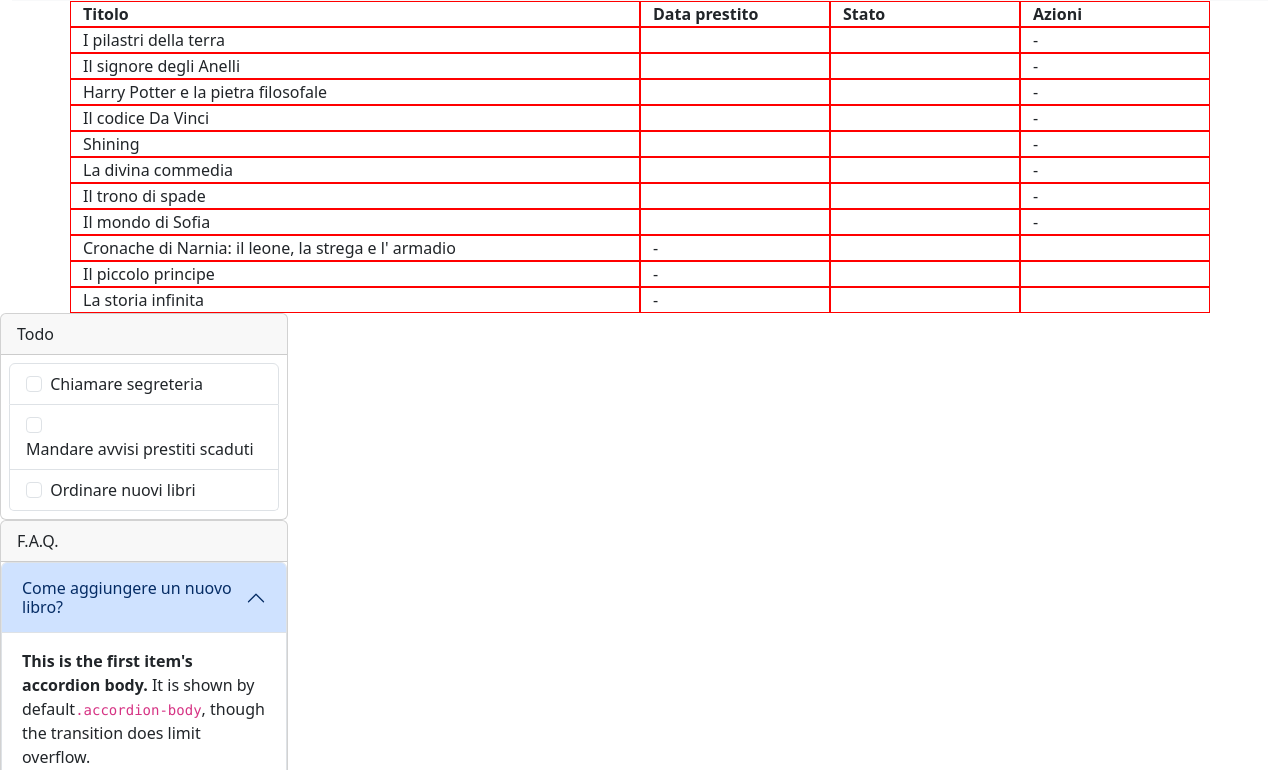
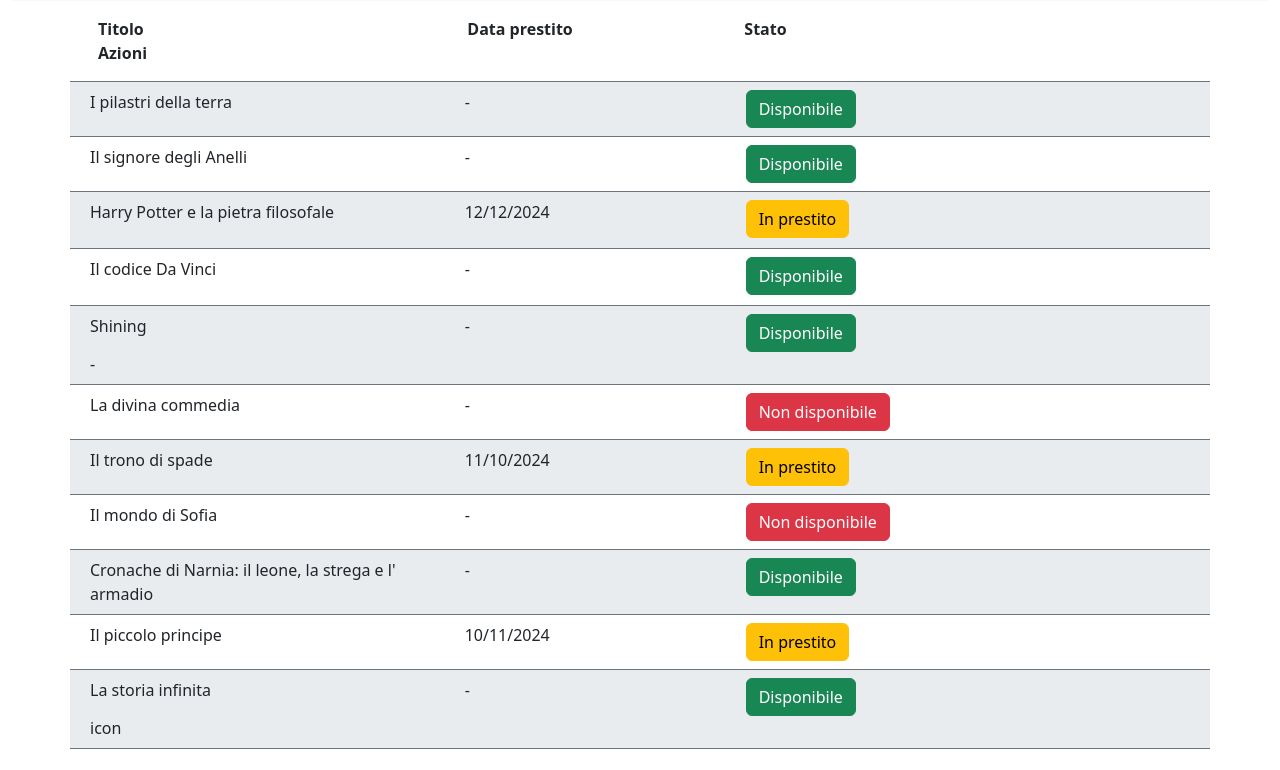
Before and after one commit to 413f10r/html-css-bootstrap-dashboard, a plain HTML site: page index.html in a window 1280 px wide. Shown: the part 147-917 px from the top of the page. Drawn offline with nearby package versions, Linux system fonts and the light colour scheme.

Commit message:
half-work

```diff
--- a/index.html
+++ b/index.html
@@ -11,30 +11,25 @@
 </head>
 
 <body>
-    <nav class=" navbar navbar-expand-lg --bs-body-bg ">
-        <div class="container-fluid">
+    <div>
+
+
+        <nav class="bg-warning navbar navbar-expand-lg --bs-body-bg ">
+            <div class=" container-fluid">
                 <a class="navbar-brand" href="#"><img width="50px" src="img-4/duck.png" class="img-fluid" alt=""></a>
                 <button class="navbar-toggler" type="button" data-bs-toggle="collapse"
-                data-bs-target="#navbarSupportedContent" aria-controls="navbarSupportedContent" aria-expanded="false"
-                aria-label="Toggle navigation">
+                    data-bs-target="#navbarSupportedContent" aria-controls="navbarSupportedContent"
+                    aria-expanded="false" aria-label="Toggle navigation">
                     <span class="navbar-toggler-icon"></span>
                 </button>
-            <div class="collapse navbar-collapse" id="navbarSupportedContent">
-                <ul class="navbar-nav me-auto mb-2 mb-lg-0">
-                    <li class="nav-item">
-                        <a class="nav-link active" aria-current="page" href="#">Catalogo libri</a>
-                    </li>
-                    <li class="nav-item">
-                        <a class="nav-link" href="#">Anagrafica utenti</a>
-                    </li>
                 <li class="nav-item dropdown">
-                        <a class="nav-link dropdown-toggle" href="#" role="button" data-bs-toggle="dropdown"
+                    <a class="nav-link dropdown-toggle text-warning " href="#" role="button" data-bs-toggle="dropdown"
                         aria-expanded="false">
                         Storico prestiti
                     </a>
                     <ul class="dropdown-menu">
-                            <li><a class="dropdown-item" href="#">Action</a></li>
-                            <li><a class="dropdown-item" href="#">Another action</a></li>
+                        <li><a class=" dropdown-item " href="#">Action</a></li>
+                        <li><a class="dropdown-item " href="#">Another action</a></li>
                         <li>
                             <hr class="dropdown-divider">
                         </li>
@@ -42,7 +37,7 @@
                     </ul>
                 </li>
                 <li class="nav-item">
-                        <a class="nav-link disabled" aria-disabled="true">Help</a>
+                    <a class="  text-success nav-link disabled" aria-disabled="true">Help</a>
                 </li>
                 </ul>
                 <form class="d-flex" role="search">
@@ -50,95 +45,124 @@
                     <button type="button" class="btn btn-primary">Cerca</button>
                 </form>
             </div>
-        </div>
+
         </nav>
+
+        <!-- title mobilefirst -->
         <div class="container-fluid">
-
             <nav class="navbar bg-body-tertiary">
                 <h1>Catalogo libri</h1>
                 <button type="button" class="btn btn-primary">Aggiungi libro</button>
-
-
             </nav>
         </div>
 
 
         <!-- col -->
-    <div class="container">
-        <div style="border: sold red;" class="row">
-            <div style="border:1px solid red;" class="col-6"><strong>Titolo</strong></div>
-            <div style="border:1px solid red;" class="col-2"><strong>Data prestito</strong></div>
-            <div style="border:1px solid red;" class="col-2"><strong>Stato</strong></div>
-            <div style="border:1px solid red;" class="col-2"><strong>Azioni</strong></div>
+        <div class="container ">
 
-            <div style="border:1px solid red;" class="col-6">I pilastri della terra</div>
-            <div style="border:1px solid red;" class="col-2"></div>
-            <div style="border:1px solid red;" class="col-2"></div>
-            <div style="border:1px solid red;" class="col-2">-</div>
+            <div class="p-3 row border-bottom border-secondary ">
+                <div class="col-4"><strong>Titolo</strong></div>
+                <div class="col-3"><strong>Data prestito</strong></div>
+                <div class="col-3"><strong>Stato</strong></div>
+                <div class="col-3"><strong>Azioni</strong></div>
+            </div>
+
+            <div class="bg-body-secondary p-2 row border-bottom border-secondary ">
+                <div class="col-4">I pilastri della terra</div>
+                <div class="col-3">-</div>
+                <div class="col-3"><button type="button" class="btn btn-success">Disponibile</button></div>
+                <div class="col-3"></div>
+            </div>
+            <div class="p-2 row border-bottom border-secondary ">
+                <div class="col-4">Il signore degli Anelli</div>
+                <div class="col-3">-</div>
+                <div class="col-2"><button type="button" class="btn btn-success">Disponibile</button></div>
+                <div class="col-3"></div>
+            </div>
+
+            <div class="bg-body-secondary p-2 row border-bottom border-secondary ">
+                <div class="col-4">
+                    <p>Harry Potter e la pietra filosofale</p>
+                </div>
+                <di class="col-3">12/12/2024</di>
+                <div class="col-3"><button type="button" class="btn btn-warning">In
+                        prestito</button></div>
+                <div class="col-3"></div>
+            </div>
+
+            <div class="p-2 row border-bottom border-secondary ">
+                <div class="col-4">
+                    <p">Il codice Da Vinci</p>
+                </div>
+                <div class="col-3">-</div>
+                <div class="col-3"><button type="button" class="btn btn-success">Disponibile</button></div>
+                <div class="col-3"></div>
+            </div>
+
+            <div class="bg-body-secondary p-2 row border-bottom border-secondary ">
+                <div class="col-4">Shining</div>
+                <div class="col-3">-</div>
+                <div class="col-3"><button type="button" class="btn btn-success">Disponibile</button></div>
+                <div class="col-3">-</div>
+            </div>
+
+            <div class="p-2 row border-bottom border-secondary ">
+                <div class="col-4">La divina commedia</div>
+                <div class="col-3">-</div>
+                <div class="col-3"><button type="button" class="btn btn-danger">Non
+                        disponibile</button></div>
+                <div class="col-3"></div>
+            </div>
+
+            <div class="bg-body-secondary p-2 row border-bottom border-secondary ">
+                <div class="col-4">Il trono di spade</div>
+                <div class="col-3">11/10/2024</div>
+                <div class="col-3"><button type="button" class="btn btn-warning">In
+                        prestito</button></div>
+                <div class="col-3"></div>
+            </div>
+
+            <div class="p-2 row border-bottom border-secondary ">
+                <div class="col-4">Il mondo di Sofia</div>
+                <div class="col-3">-</div>
+                <div class="col-3"><button type="button" class="btn btn-danger">Non
+                        disponibile</button></div>
+                <div class="col-3"></div>
+            </div>
+
+            <div class="bg-body-secondary p-2 row border-bottom border-secondary ">
+                <div class="col-4">Cronache di Narnia: il leone, la strega e l' armadio
+                </div>
+                <div class="col-3">-</div>
+                <div class="col-3"><button type="button" class="btn btn-success">Disponibile</button></div>
+                <div class="col-3"></div>
+            </div>
 
 
-            <div style="border:1px solid red;" class="col-6">Il signore degli Anelli</div>
-            <div style="border:1px solid red;" class="col-2"></div>
-            <div style="border:1px solid red;" class="col-2"></div>
-            <div style="border:1px solid red;" class="col-2">-</div>
+            <div class="p-2 row border-bottom border-secondary ">
+                <div class="col-4">Il piccolo principe</div>
+                <div class="col-3">10/11/2024</div>
+                <div class="col-3"><button type="button" class="btn btn-warning">In
+                        prestito</button></div>
+                <div class="col-3"></div>
+            </div>
 
 
-            <div style="border:1px solid red;" class="col-6">Harry Potter e la pietra filosofale</div>
-            <div style="border:1px solid red;" class="col-2"></div>
-            <div style="border:1px solid red;" class="col-2"></div>
-            <div style="border:1px solid red;" class="col-2">-</div>
-
-
-            <div style="border:1px solid red;" class="col-6">Il codice Da Vinci</div>
-            <div style="border:1px solid red;" class="col-2"></div>
-            <div style="border:1px solid red;" class="col-2"></div>
-            <div style="border:1px solid red;" class="col-2">-</div>
-
-
-            <div style="border:1px solid red;" class="col-6">Shining</div>
-            <div style="border:1px solid red;" class="col-2"></div>
-            <div style="border:1px solid red;" class="col-2"></div>
-            <div style="border:1px solid red;" class="col-2">-</div>
-
-
-            <div style="border:1px solid red;" class="col-6">La divina commedia</div>
-            <div style="border:1px solid red;" class="col-2"></div>
-            <div style="border:1px solid red;" class="col-2"></div>
-            <div style="border:1px solid red;" class="col-2">-</div>
-
-
-            <div style="border:1px solid red;" class="col-6">Il trono di spade</div>
-            <div style="border:1px solid red;" class="col-2"></div>
-            <div style="border:1px solid red;" class="col-2"></div>
-            <div style="border:1px solid red;" class="col-2">-</div>
-
-
-            <div style="border:1px solid red;" class="col-6">Il mondo di Sofia</div>
-            <div style="border:1px solid red;" class="col-2"></div>
-            <div style="border:1px solid red;" class="col-2"></div>
-            <div style="border:1px solid red;" class="col-2">-</div>
-
-
-            <div style="border:1px solid red;" class="col-6">Cronache di Narnia: il leone, la strega e l' armadio</div>
-            <div style="border:1px solid red;" class="col-2">-</div>
-            <div style="border:1px solid red;" class="col-2"></div>
-            <div style="border:1px solid red;" class="col-2"></div>
-            <div style="border:1px solid red;" class="col-6">Il piccolo principe</div>
-            <div style="border:1px solid red;" class="col-2">-</div>
-            <div style="border:1px solid red;" class="col-2"></div>
-            <div style="border:1px solid red;" class="col-2"></div>
-            <div style="border:1px solid red;" class="col-6">La storia infinita</div>
-            <div style="border:1px solid red;" class="col-2">-</div>
-            <div style="border:1px solid red;" class="col-2"></div>
-            <div style="border:1px solid red;" class="col-2"></div>
-        </div>
+            <div class="bg-body-secondary p-2 row border-bottom border-secondary ">
+                <div class="col-4">La storia infinita</div>
+                <div class="col-3">-</div>
+                <div class="col-3"><button type="button" class="btn btn-success">Disponibile</button></div>
+                <div class="col-3">icon</div>
             </div>
 
 
 
+        </div>
+
+
 
         <!-- card -->
-    <div class="card" style="width: 18rem;">
+        <div class="m-4 card" style="width: 18rem;">
             <div class="card-header">
                 Todo
             </div>
@@ -158,7 +182,7 @@
             </ul>
         </div>
 
-    <div class="card" style="width: 18rem;">
+        <div class="m-4 card" style="width: 18rem;">
             <div class="card-header">
                 F.A.Q.
             </div>
@@ -210,7 +234,7 @@
             </div>
         </div>
 
-
+    </div>
 
 
     <!-- <ul class="list-group list-group-flush">
```
Lines whose indentation alone changed are shown as unchanged.
